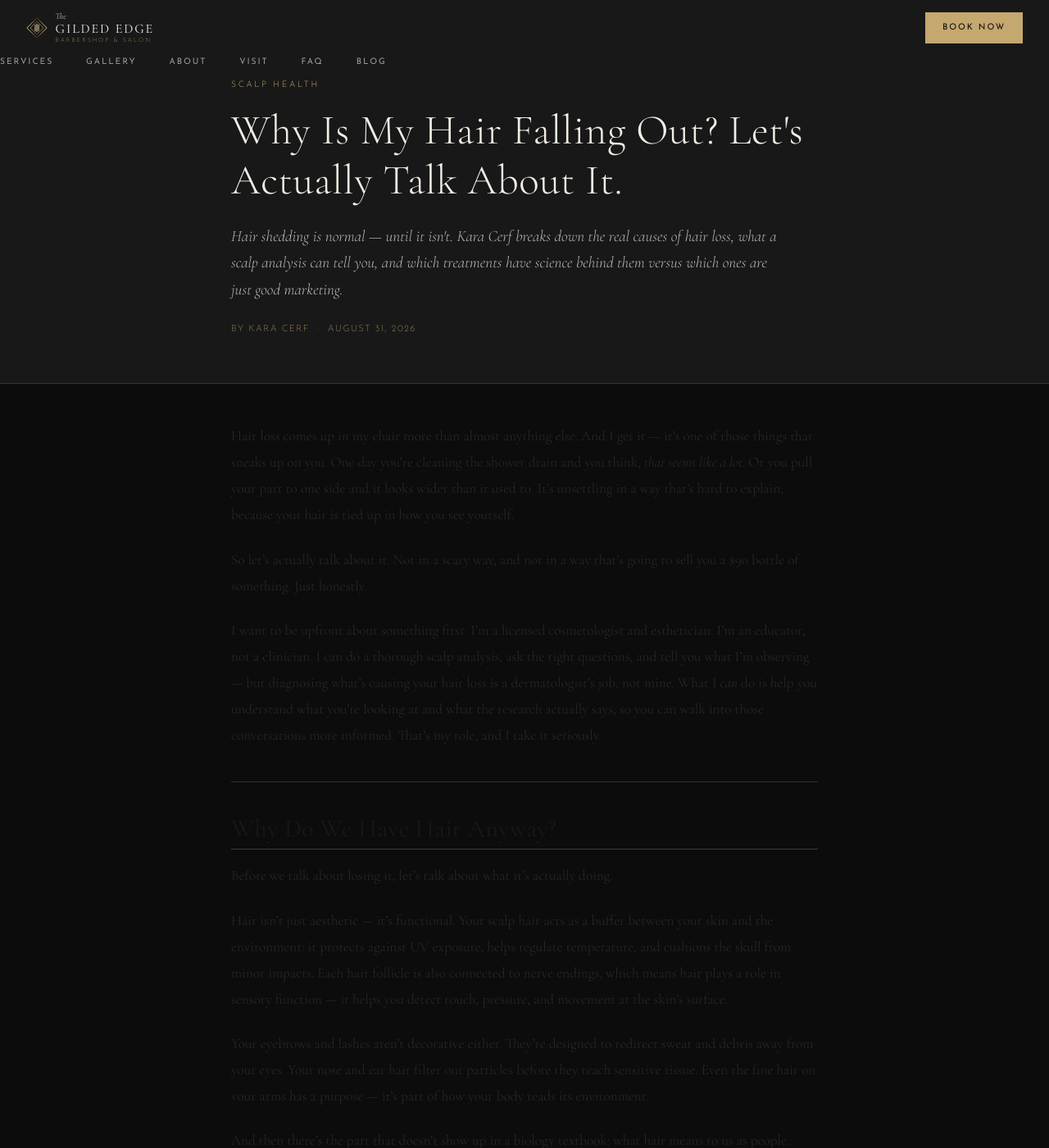
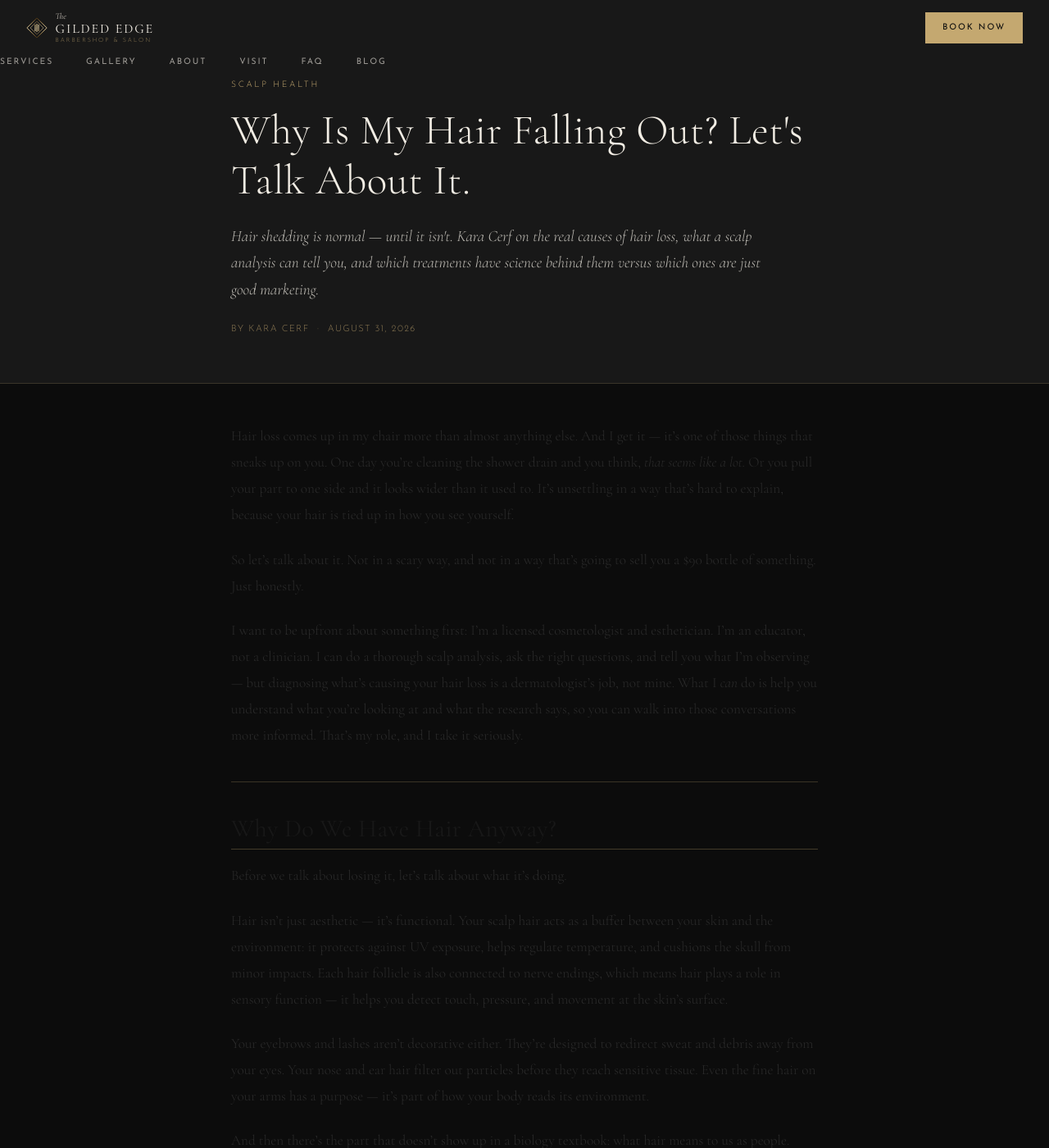
Before and after one commit to hausofsutra/gildededgehair.com, a Jekyll site: the page built from _posts/2026-08-31-understanding-hair-loss.md, in a window 1280 px wide and 1400 px high. Shown: the whole window at 82% size. Built offline with Jekyll 4.4.1, drawn with Linux system fonts in a browser that asks for light colours; some of the changed text lies outside the part shown.

Commit message:
Remove AI writing patterns from both blog posts
Strip 'actually' and 'breaks down' throughout both Hair Files posts. Minor phrasing improvements for authenticity.

Co-Authored-By: Claude Sonnet 4.6 <noreply@anthropic.com>

```diff
--- a/_posts/2026-08-31-understanding-hair-loss.md
+++ b/_posts/2026-08-31-understanding-hair-loss.md
@@ -1,22 +1,22 @@
 ---
 layout: post
-title: "Why Is My Hair Falling Out? Let's Actually Talk About It."
-description: "Hair shedding is normal — until it isn't. Kara Cerf breaks down the real causes of hair loss, what a scalp analysis can tell you, and which treatments have science behind them versus which ones are just good marketing."
+title: "Why Is My Hair Falling Out? Let's Talk About It."
+description: "Hair shedding is normal — until it isn't. Kara Cerf on the real causes of hair loss, what a scalp analysis can tell you, and which treatments have science behind them versus which ones are just good marketing."
 category: "Scalp Health"
 date: 2026-08-31
 ---
 
 Hair loss comes up in my chair more than almost anything else. And I get it — it's one of those things that sneaks up on you. One day you're cleaning the shower drain and you think, *that seems like a lot.* Or you pull your part to one side and it looks wider than it used to. It's unsettling in a way that's hard to explain, because your hair is tied up in how you see yourself.
 
-So let's actually talk about it. Not in a scary way, and not in a way that's going to sell you a $90 bottle of something. Just honestly.
+So let's talk about it. Not in a scary way, and not in a way that's going to sell you a $90 bottle of something. Just honestly.
 
-I want to be upfront about something first: I'm a licensed cosmetologist and esthetician. I'm an educator, not a clinician. I can do a thorough scalp analysis, ask the right questions, and tell you what I'm observing — but diagnosing what's causing your hair loss is a dermatologist's job, not mine. What I *can* do is help you understand what you're looking at and what the research actually says, so you can walk into those conversations more informed. That's my role, and I take it seriously.
+I want to be upfront about something first: I'm a licensed cosmetologist and esthetician. I'm an educator, not a clinician. I can do a thorough scalp analysis, ask the right questions, and tell you what I'm observing — but diagnosing what's causing your hair loss is a dermatologist's job, not mine. What I *can* do is help you understand what you're looking at and what the research says, so you can walk into those conversations more informed. That's my role, and I take it seriously.
 
 ---
 
 ## Why Do We Have Hair Anyway?
 
-Before we talk about losing it, let's talk about what it's actually doing.
+Before we talk about losing it, let's talk about what it's doing.
 
 Hair isn't just aesthetic — it's functional. Your scalp hair acts as a buffer between your skin and the environment: it protects against UV exposure, helps regulate temperature, and cushions the skull from minor impacts. Each hair follicle is also connected to nerve endings, which means hair plays a role in sensory function — it helps you detect touch, pressure, and movement at the skin's surface.
 
@@ -28,7 +28,7 @@ So when hair starts to change or disappear, it makes sense that it hits harder t
 
 ---
 
-## First — What's Actually Normal?
+## First — What's Normal?
 
 Most people lose between 50 and 100 hairs a day. <sup>[1]</sup> I know that sounds like a lot, but your scalp has roughly 100,000 follicles, and they're all cycling at different rates through growth, transition, and rest. Some shedding is just the system working the way it's supposed to.
 
@@ -70,7 +70,7 @@ Caught early, it's reversible. Caught late, it's not. *If your hairstyle is the
 
 A healthy scalp is the foundation for healthy hair. Seborrheic dermatitis (the chronic, oily, flaky kind of dandruff), scalp psoriasis, and folliculitis can all interfere with the hair growth environment. These aren't just cosmetic nuisances — they can cause real damage to follicles if they go untreated.
 
-If your scalp is consistently inflamed, itchy, or flaking, a dermatologist can figure out what's actually going on. That's the right call.
+If your scalp is consistently inflamed, itchy, or flaking, a dermatologist can figure out what's going on. That's the right call.
 
 ### Nutritional Deficiencies
 
@@ -84,7 +84,7 @@ I'm not going to list out deficiencies and play doctor — that's not my lane. W
 
 When I sit down with a client for a scalp analysis, I'm looking at things that are genuinely hard to see on your own — the distribution of thinning, whether the hair is breaking mid-shaft or releasing at the root, what the scalp surface looks like, early signs of follicle miniaturization along the hairline or part. I'm also asking questions: What's been going on in your life? What's your diet like? What are you putting on your scalp?
 
-That conversation matters. A lot of clients have never had someone actually look closely at their scalp and talk through what they're seeing. It changes things.
+That conversation matters. A lot of clients have never had someone look closely at their scalp and talk through what they're seeing. It changes things.
 
 What I can't do is tell you *why* it's happening from a medical standpoint. That requires bloodwork, clinical tools, sometimes a biopsy. My job is to give you a clear picture of what I'm observing and point you in the right direction if something needs more than I can offer.
 
@@ -92,7 +92,7 @@ What I can't do is tell you *why* it's happening from a medical standpoint. That
 
 ## The Products Conversation — Research vs. Marketing
 
-Okay. This is the part I really want to dig into, because the hair loss market is massive and a lot of it is built on hope rather than evidence. I'm all for holistic and natural approaches — but I want to know what the science actually says. So let me break it down by what we know.
+Okay. This is the part I really want to dig into, because the hair loss market is massive and a lot of it is built on hope rather than evidence. I'm all for holistic and natural approaches — but I want to know what the science says. So let me break it down by what we know.
 
 ### Minoxidil and Finasteride — The Ones With Actual FDA Approval
 
@@ -114,7 +114,7 @@ My take: *it's not nothing, but it's not everything.* If your hair loss is drive
 
 ### PRP (Platelet-Rich Plasma) — Worth Knowing About
 
-PRP involves taking concentrated growth factors from your own blood and injecting them into the scalp. This is done by dermatologists and medical spas — not salons. I mention it because clients ask, and the evidence is actually meaningful here.
+PRP involves taking concentrated growth factors from your own blood and injecting them into the scalp. This is done by dermatologists and medical spas — not salons. I mention it because clients ask, and the evidence holds up.
 
 A 2025 meta-analysis covering 43 randomized controlled trials found that PRP improves hair density and reduces hair loss with moderate clinical evidence. <sup>[6]</sup> PRP combined with minoxidil outperformed either treatment alone. Results require maintenance sessions and it's not a cure, but this is one of the injectable options with real research behind it.
 
@@ -124,9 +124,9 @@ Copper peptide (GHK-Cu) injections — delivered as scalp mesotherapy — are in
 
 This is a space I'm watching. It's not snake oil. It's also not ready to be called proven. If a provider is recommending it, ask them to show you the research.
 
-### Rosemary Oil — The Natural Option That Actually Has a Study
+### Rosemary Oil — The Natural Option With a Real Study Behind It
 
-I love this one because it surprises people. A 2015 randomized trial published in *SKINmed* compared rosemary oil directly to minoxidil 2% in 100 participants over six months. <sup>[8]</sup> At the end of the study, hair counts were not significantly different between the two groups. Scalp itching was actually more common in the minoxidil group.
+I love this one because it surprises people. A 2015 randomized trial published in *SKINmed* compared rosemary oil directly to minoxidil 2% in 100 participants over six months. <sup>[8]</sup> At the end of the study, hair counts were not significantly different between the two groups. Scalp itching was more common in the minoxidil group.
 
 The caveats are real — it was one small study, and it compared to the 2% minoxidil formulation, not the stronger 5% that's more commonly recommended. But it's a legitimate published finding. If you're looking for a low-risk addition to your scalp routine with some science behind it, rosemary oil is worth considering.
 
@@ -134,7 +134,7 @@ The caveats are real — it was one small study, and it compared to the 2% minox
 
 Let me be straightforward about a few popular ones:
 
-**Biotin:** Only helps if you're actually deficient. There's no clinical evidence that extra biotin improves hair growth in people whose levels are already normal. *Biotin can't build what you already have enough of.* Most people taking biotin supplements are not deficient and are not getting a meaningful benefit.
+**Biotin:** Only helps if you're deficient. There's no clinical evidence that extra biotin improves hair growth in people whose levels are already normal. *Biotin can't build what you already have enough of.* Most people taking biotin supplements are not deficient and are not getting a meaningful benefit.
 
 **Castor oil:** Popular, widely recommended, no significant clinical trials. It conditions the hair shaft, which is nice. It will not regrow lost hair.
 
@@ -142,7 +142,7 @@ Let me be straightforward about a few popular ones:
 
 **Caffeine shampoos:** There's some interesting lab data — caffeine can extend the anagen phase in isolated follicle cells — but the leap from a test tube to meaningful results through a rinse-off product on a live scalp hasn't been proven in well-designed human trials.
 
-None of these will hurt you. I'm not saying don't use them. I'm saying don't let them replace something that might actually work while your hair loss progresses. *Anecdote is not a clinical trial.*
+None of these will hurt you. I'm not saying don't use them. I'm saying don't let them replace something that might work while your hair loss progresses. *Anecdote is not a clinical trial.*
 
 ---
 
@@ -163,13 +163,13 @@ A trichologist is another option worth knowing about — they specialize specifi
 
 ## Here's What I'd Tell You If You Were Sitting in My Chair
 
-Hair loss is common, often temporary, and almost always more manageable than it feels when you're in the thick of it. The worst thing you can do is either ignore it or throw every product on the market at it without understanding what's actually going on.
+Hair loss is common, often temporary, and almost always more manageable than it feels when you're in the thick of it. The worst thing you can do is either ignore it or throw every product on the market at it without understanding what's going on.
 
 Start with the basics. Look honestly at your stress levels, your diet, and your styling habits. Get bloodwork done. When you're reading about a product, ask whether there are published studies, who funded them, and what they were compared against. There's a big difference between "clients loved it" and "this was tested in a controlled trial."
 
 I'll never claim to have all the answers — I'm always learning too. New research comes out, our understanding shifts, and what we knew five years ago isn't always what we know today. That's just how science works. But I'm a hair nerd through and through, and staying on top of this stuff is something I genuinely love doing. Growing alongside my clients is part of the job.
 
-If you want to sit down, talk through what you're seeing, and get a real look at your scalp — that's exactly what I'm here for. Book a scalp analysis at THE GILDED EDGE and let's figure out what's actually going on together.
+If you want to sit down, talk through what you're seeing, and get a real look at your scalp — that's exactly what I'm here for. Book a scalp analysis at THE GILDED EDGE and let's figure out what's going on together.
 
 ---
 
```
Also changed, not shown: _posts/2026-09-29-face-shape-haircut-consultation.md (+12 -12 lines).
